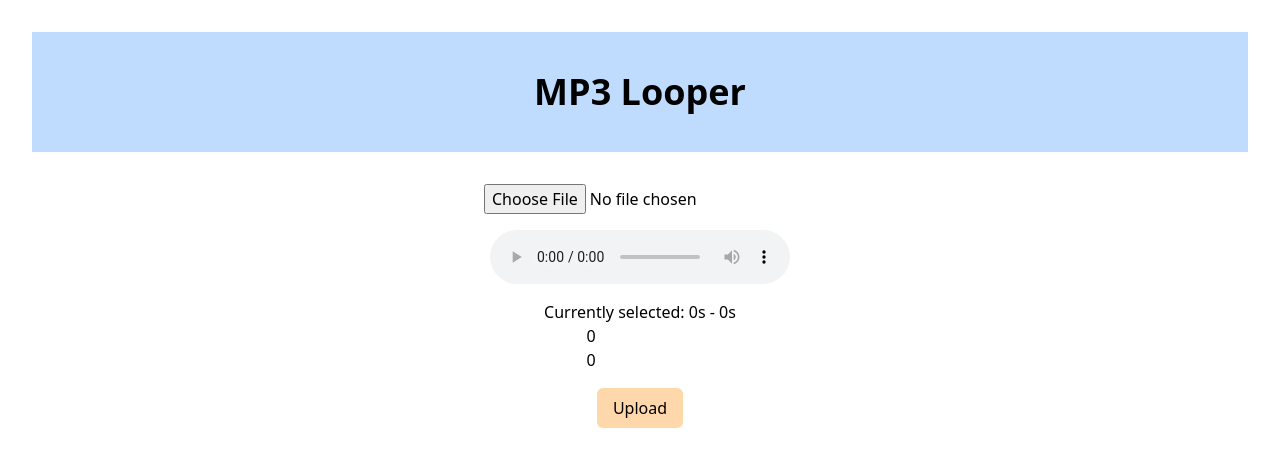
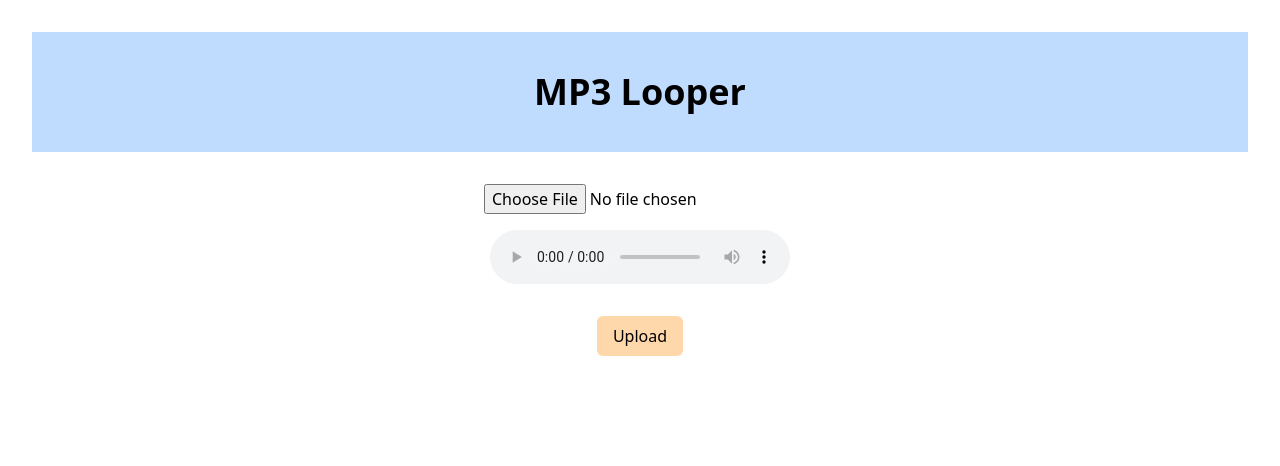
Before and after one commit to biennviquiera/looper, a Next.js app: page / in a window 1280 px wide. Shown: the top 466 px of the page. Built offline with nearby package versions, Linux system fonts and the light colour scheme.

Commit message:
Removed slider and start/end inputs

```diff
--- a/app/page.tsx
+++ b/app/page.tsx
@@ -77,18 +77,6 @@ export default function Home () {
     }
   }, [audioFile])
 
-  const onSliderChange = (value: number | number[]) => {
-    console.log(value)
-    if (audioElement.current != null) {
-      if (typeof value === 'number') {
-        audioElement.current.currentTime = value
-      } else if (value.length > 0) {
-        audioElement.current.currentTime = value[0]
-        setSelectedRange(value)
-      }
-    }
-  }
-
   const togglePlayPause = () => {
     if (audioElement.current != null) {
       if (isPlaying) {
@@ -118,16 +106,6 @@ export default function Home () {
     }
   }, [isPlaying])
 
-  const handleStartInputChange = (event: React.ChangeEvent<HTMLInputElement>) => {
-    setSelectedRange([parseFloat(event.target.value), selectedRange[1]])
-    onSliderChange([parseFloat(event.target.value), selectedRange[1]])
-  }
-
-  const handleEndInputChange = (event: React.ChangeEvent<HTMLInputElement>) => {
-    setSelectedRange([selectedRange[0], parseFloat(event.target.value)])
-    onSliderChange([selectedRange[0], parseFloat(event.target.value)])
-  }
-
   return (
       <div className="flex-1">
         <h1 className="bg-blue-200 m-8 font-bold py-10 text-4xl text-center">MP3 Looper</h1>
@@ -137,17 +115,6 @@ export default function Home () {
               TODO: Use https://wavesurfer-js.org/ as audio player
           */}
           <audio className="my-4" ref={audioElement} src={audioFile} controls />
-          {duration > 0 &&
-          <Slider
-            className="py-8 slider-style"
-            range
-            defaultValue={[0, duration]}
-            min={0}
-            max={duration}
-            step={0.001}
-            onChange={onSliderChange}
-            draggableTrack={true}
-          />}
           {duration > 0 && audioFile != null &&
           <Player
             key={audioFile}
@@ -156,24 +123,6 @@ export default function Home () {
             onRegionUpdated={regionUpdatedHandler}
           />
           }
-
-          <p>Currently selected: {selectedRange[0]}s - {selectedRange[1]}s</p>
-          <input
-          type="number"
-          value={selectedRange[0]}
-          onChange={handleStartInputChange}
-          min="0"
-          max={duration.toString()}
-          step="0.001"
-          />
-          <input
-          type="number"
-          value={selectedRange[1]}
-          onChange={handleEndInputChange}
-          min="0"
-          max={duration.toString()}
-          step="0.001"
-          />
           <button className="bg-orange-200 rounded-md px-4 py-2 mt-4" onClick={fileUploadHandler}>Upload</button>
         </div>
       </div>
```
